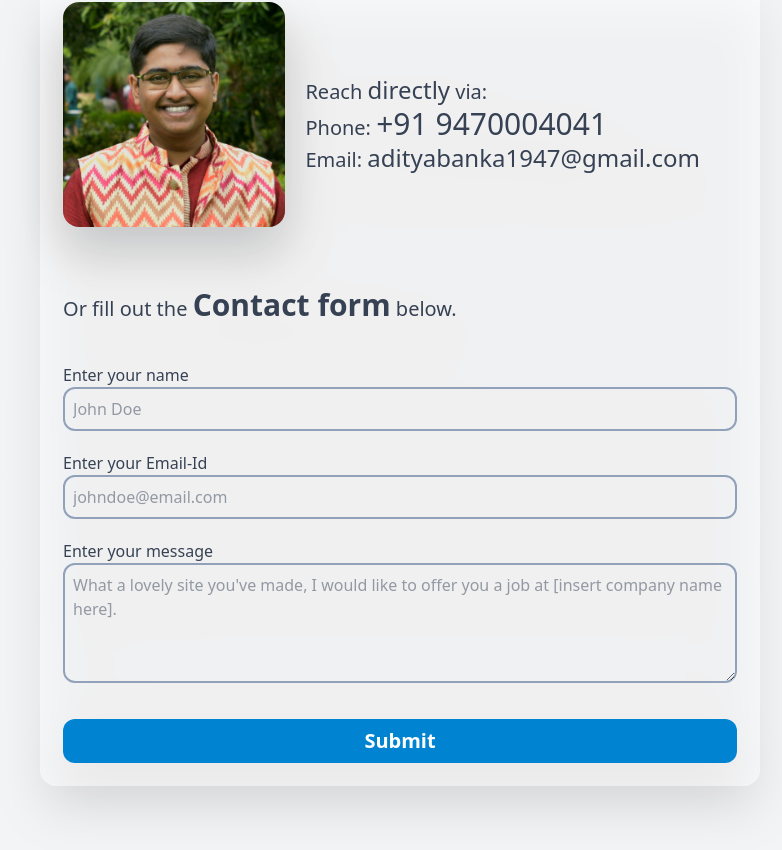
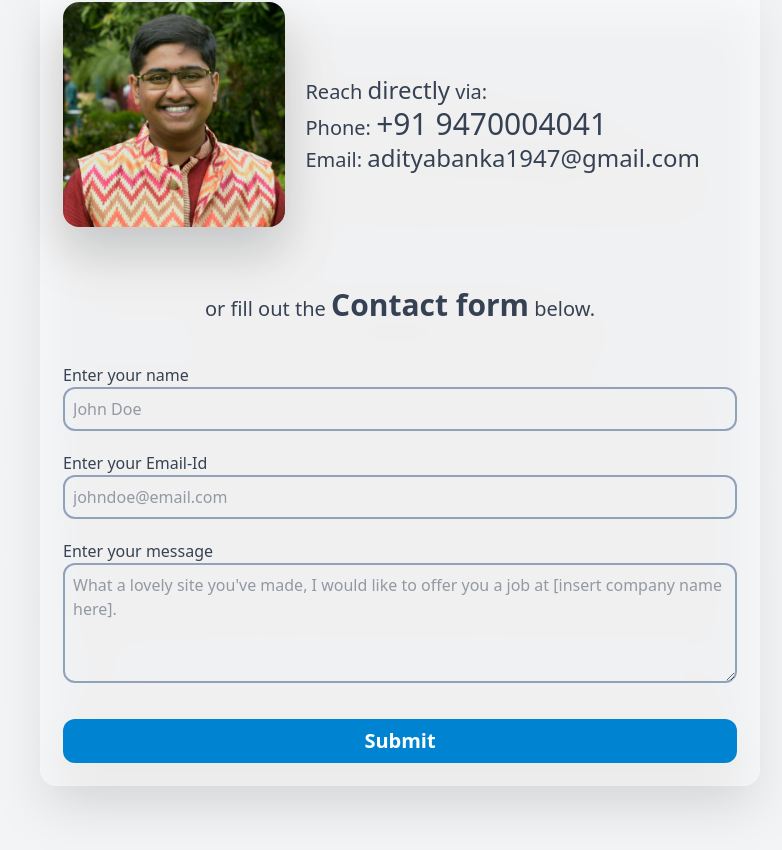
Before and after one commit to adityaBanka/adityabanka.github.io, a React (Vite) app: page /contact in a window 1280 px wide. Shown: the part 666-1516 px from the top of the page, without its empty margins (240-1022 px from the left). Built offline with nearby package versions, Linux system fonts and the light colour scheme.

Commit message:
bas ho gya ab

```diff
--- a/src/Pages/Contact.jsx
+++ b/src/Pages/Contact.jsx
@@ -70,7 +70,7 @@ function Contact() {
 
       </div>
 
-      <div className='w-full md:w-180 p-[5%] md:p-[2%] bg-white/50 rounded-2xl drop-shadow-2xl text-gray-700 space-y-10'>
+      <div className='w-full md:w-180 p-[5%] md:p-[2%] bg-white/50 rounded-2xl drop-shadow-2xl text-gray-700 space-y-10 animate-fade-in-up'>
 
         <div className='flex flex-col md:flex-row items-center justify-between md:space-x-5 space-y-5'>
           <img src="AdityaBankaContact.jpg" className='w-full md:w-[33%] h-auto rounded-2xl drop-shadow-2xl'></img>
@@ -81,7 +81,7 @@ function Contact() {
           </div>
         </div>
 
-        <p className='text-xl'>Or fill out the <span className='text-3xl font-semibold'>Contact form</span> below.</p>
+        <p className='text-xl md:text-center'>or fill out the <span className='text-3xl font-semibold'>Contact form</span> below.</p>
 
         <form className='flex flex-col space-y-5' onSubmit={handleSubmit}>
 
```
